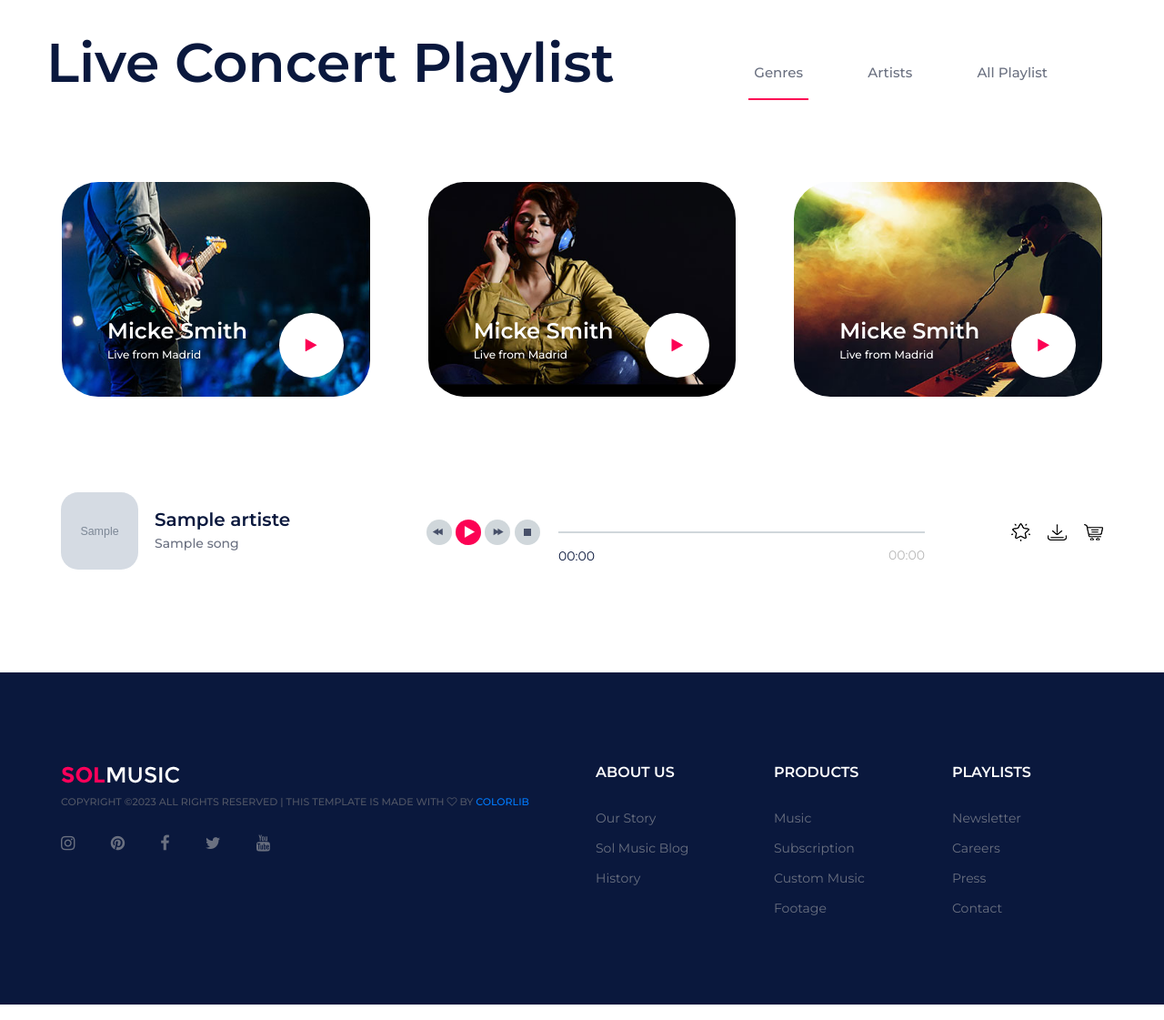
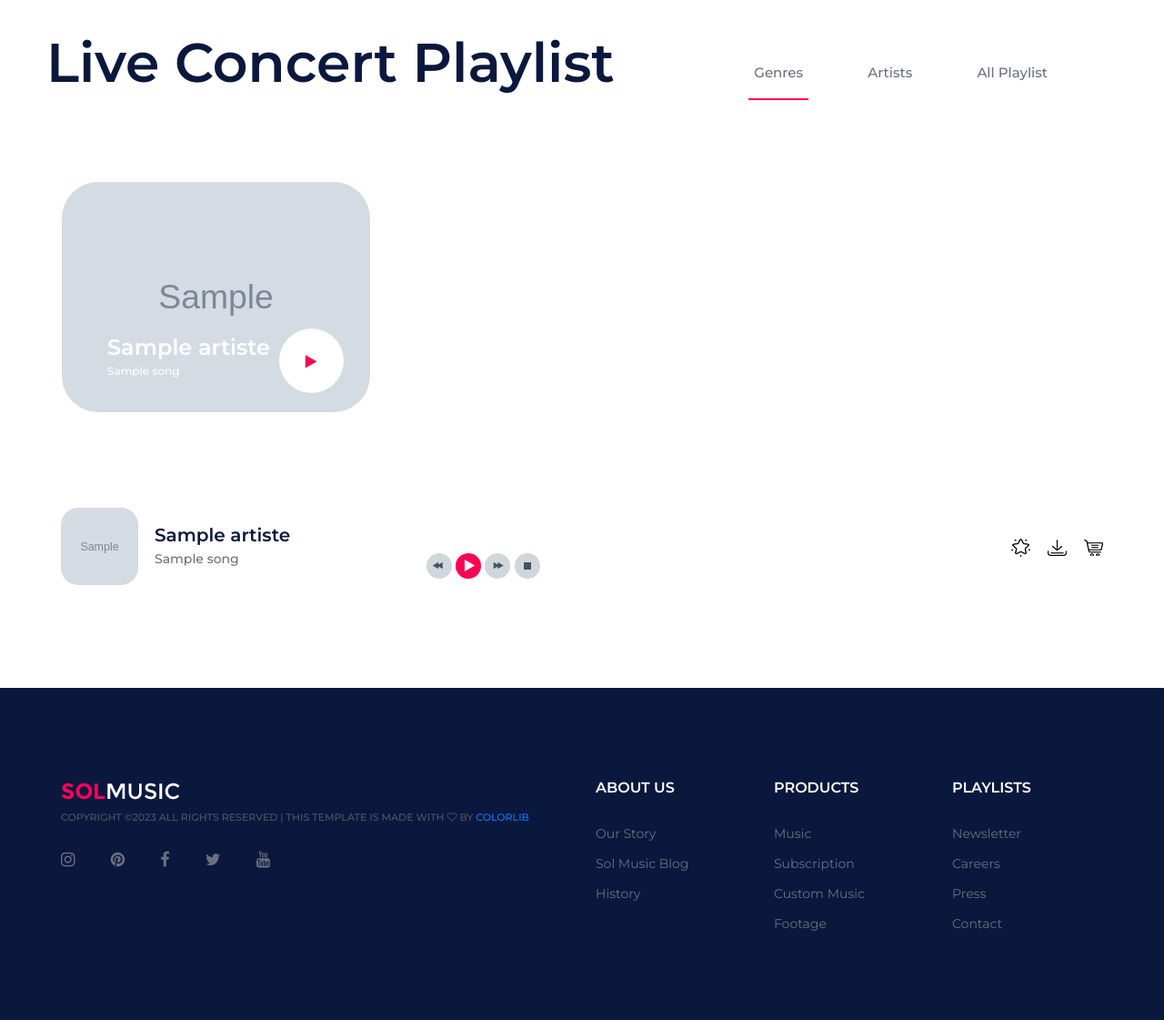
Before and after one commit to giiiiid/Karaoke, a Django app: template templates/category.html in a window 1280 px wide. Shown: the part 178-1299 px from the top of the page at 91% size. Run offline with Django 3.2, Linux system fonts and the light colour scheme; the template is opened without the code that fills it: most values are stand-ins (such as "Sample title", 1, 10 or a date in 2020); grey boxes marked "Sample" are stand-in pictures; some libraries are stand-ins or nearby versions.

Commit message:
4th commit

```diff
--- a/admin.py
+++ b/admin.py
@@ -1,5 +1,6 @@
 from django.contrib import admin
-from .models import Authentication, Song
+from .models import Authentication, Song, Artist
 # Register your models here.
 admin.site.register(Authentication)
 admin.site.register(Song)
+admin.site.register(Artist)
--- a/static/js/jplayerInit.js
+++ b/static/js/jplayerInit.js
@@ -1,114 +1,128 @@
-// jPlayer Initialization
+// // jPlayer Initialization
 
-(function($) {
+// (function($) {
 
-	initSinglePlayer();
+// 	initSinglePlayer();
 
-	function initSinglePlayer() {
-		var players = $('.jplayer');
-		players.each( function(e) {
-			var player = $(this);
-			var ancestor = player.data('ancestor');
-			var songUrl = player.data('url');
-			player.jPlayer({
-				ready: function () {
-					$(this).jPlayer("setMedia", {
-						mp3:songUrl
-					});
-				},
-				play: function() { // To avoid multiple jPlayers playing together.
-					$(this).jPlayer("pauseOthers");
-					try {
-						wavesurfer.pause();
-					} catch(err) {
-						return;
-					}
-				},
-				swfPath: "jPlayer",
-				supplied: "mp3",
-				cssSelectorAncestor: ancestor,
-				wmode: "window",
-				globalVolume: false,
-				useStateClassSkin: true,
-				autoBlur: false,
-				smoothPlayBar: true,
-				keyEnabled: true,
-				solution: 'html',
-				preload: 'metadata',
-				volume: 0.8,
-				muted: false,
-				backgroundColor: '#000000',
-				errorAlerts: false,
-				warningAlerts: false
-			});
-		});
-	}
+// 	function initSinglePlayer() {
+// 		var players = $('.jplayer');
+// 		players.each( function(e) {
+// 			var player = $(this);
+// 			var ancestor = player.data('ancestor');
+// 			var songUrl = player.data('url');
+// 			player.jPlayer({
+// 				ready: function () {
+// 					$(this).jPlayer("setMedia", {
+// 						mp3:songUrl
+// 					});
+// 				},
+// 				play: function() { // To avoid multiple jPlayers playing together.
+// 					$(this).jPlayer("pauseOthers");
+// 					try {
+// 						wavesurfer.pause();
+// 					} catch(err) {
+// 						return;
+// 					}
+// 				},
+// 				swfPath: "jPlayer",
+// 				supplied: "mp3",
+// 				cssSelectorAncestor: ancestor,
+// 				wmode: "window",
+// 				globalVolume: false,
+// 				useStateClassSkin: true,
+// 				autoBlur: false,
+// 				smoothPlayBar: true,
+// 				keyEnabled: true,
+// 				solution: 'html',
+// 				preload: 'metadata',
+// 				volume: 0.8,
+// 				muted: false,
+// 				backgroundColor: '#000000',
+// 				errorAlerts: false,
+// 				warningAlerts: false
+// 			});
+// 		});
+// 	}
 
-	function currentTimeAlign () {
-		$('.jp-progress').each(function() {
-			var jpPBarW = $(this).find('.jp-play-bar').innerWidth();
-			if(jpPBarW > 40 ) {
-				$(this).addClass('middle');
-			} else {
-				$(this).removeClass('middle');
-			}
-		});
-	}
-	setInterval(currentTimeAlign, 10);
+// 	function currentTimeAlign () {
+// 		$('.jp-progress').each(function() {
+// 			var jpPBarW = $(this).find('.jp-play-bar').innerWidth();
+// 			if(jpPBarW > 40 ) {
+// 				$(this).addClass('middle');
+// 			} else {
+// 				$(this).removeClass('middle');
+// 			}
+// 		});
+// 	}
+// 	setInterval(currentTimeAlign, 10);
 
 
 
-	$('.single_player').each( function() {
-		// var ffaction;
-		var rwaction,
-			rewinding,
-			fastforward,
-			thisItem = $(this),
-			player = thisItem.find('.jplayer');
+// 	$('.single_player').each( function() {
+// 		// var ffaction;
+// 		var rwaction,
+// 			rewinding,
+// 			fastforward,
+// 			thisItem = $(this),
+// 			player = thisItem.find('.jplayer');
 
-		thisItem.find('.jp-next').click(function (e) {
-			FastforwardTrack();
-		});
+// 		thisItem.find('.jp-next').click(function (e) {
+// 			FastforwardTrack();
+// 		});
 
-		thisItem.find('.jp-prev').click(function (e) {
-			RewindTrack();
-		});
+// 		thisItem.find('.jp-prev').click(function (e) {
+// 			RewindTrack();
+// 		});
 
 
-		function GetPlayerProgress() {
-			return (thisItem.find('.jp-play-bar').width() / $('.jp-seek-bar').width() * 100);
-		}
+// 		function GetPlayerProgress() {
+// 			return (thisItem.find('.jp-play-bar').width() / $('.jp-seek-bar').width() * 100);
+// 		}
 
-		function RewindTrack() {
-			//Get current progress and decrement
-			var currentProgress = GetPlayerProgress();
-			var futureProgress = currentProgress - 5;
-			//If it goes past the starting point - stop rewinding and pause
-			if (futureProgress <= 0) {
-				rewinding = false;
-				window.clearInterval(rwaction);
-				player.jPlayer("pause", 0);
-			}
-			//Continue rewinding
-			else {
-				player.jPlayer("playHead", parseInt(futureProgress, 10));
-			}
-		}
+// 		function RewindTrack() {
+// 			//Get current progress and decrement
+// 			var currentProgress = GetPlayerProgress();
+// 			var futureProgress = currentProgress - 5;
+// 			//If it goes past the starting point - stop rewinding and pause
+// 			if (futureProgress <= 0) {
+// 				rewinding = false;
+// 				window.clearInterval(rwaction);
+// 				player.jPlayer("pause", 0);
+// 			}
+// 			//Continue rewinding
+// 			else {
+// 				player.jPlayer("playHead", parseInt(futureProgress, 10));
+// 			}
+// 		}
 
-		function FastforwardTrack() {
-			//Get current progress and increment
-			var currentProgress = GetPlayerProgress();
-			var futureProgress = currentProgress + 5;
-			//If the percentage exceeds the max - stop fast forwarding at the end.
-			if (futureProgress >= 100) {
-				fastforward = false;
-				window.clearInterval(ffaction);
-				player.jPlayer("playHead", parseInt($('.jp-duration').text().replace(':', '')));
-			}
-			else {
-				player.jPlayer("playHead", parseInt(futureProgress, 10));
-			}
-		}
-	});
+// 		function FastforwardTrack() {
+// 			//Get current progress and increment
+// 			var currentProgress = GetPlayerProgress();
+// 			var futureProgress = currentProgress + 5;
+// 			//If the percentage exceeds the max - stop fast forwarding at the end.
+// 			if (futureProgress >= 100) {
+// 				fastforward = false;
+// 				window.clearInterval(ffaction);
+// 				player.jPlayer("playHead", parseInt($('.jp-duration').text().replace(':', '')));
+// 			}
+// 			else {
+// 				player.jPlayer("playHead", parseInt(futureProgress, 10));
+// 			}
+// 		}
+// 	});
 
-})(jQuery);
+// })(jQuery);
+
+var audio = document.getElementById('audio');
+var playpause = document.getElementById("play");
+
+
+function togglePlayPause() {
+   if (audio.paused || audio.ended) {
+      playpause.title = "Pause";
+      audio.play();
+   } else {
+      playpause.title = "Play";
+      audio.pause();
+   }
+}
--- a/templates/blog.html
+++ b/templates/blog.html
@@ -62,7 +62,6 @@
 				<ul class="sub-menu">
 					<li><a href="{% url 'category' %}">Category</a></li>
 					<li><a href="{% url 'playlist' %}">Playlist</a></li>
-					<li><a href="{% url 'artist' %}">Artist</a></li>
 					<li><a href="{% url 'blog' %}">Blog</a></li>
 					<li><a href="{% url 'contact' %}">Contact</a></li>
 				</ul>
--- a/templates/category.html
+++ b/templates/category.html
@@ -63,13 +63,12 @@
 				<ul class="sub-menu">
 					<li><a href="{% url 'category' %}">Category</a></li>
 					<li><a href="{% url 'playlist' %}">Playlist</a></li>
-					<li><a href="{% url 'artist' %}">Artist</a></li>
 					<li><a href="{% url 'blog' %}">Blog</a></li>
-					<li><a href="contact.html">Contact</a></li>
+					<li><a href="{% url 'contact' %}">Contact</a></li>
 				</ul>
 			</li>
 			<li><a href="{% url 'blog' %}">News</a></li>
-			<li><a href="contact.html">Contact</a></li>
+			<li><a href="{% url 'contact' %}">Contact</a></li>
 		</ul>
 	</header>
 	<!-- Header section end -->
@@ -89,36 +88,18 @@
 			</div>
 			<div class="category-items">
 				<div class="row">
+					{%for song in songs %}
 					<div class="col-md-4">
 						<div class="category-item">
-							<img src="{% static 'img/playlist/9.jpg' %}" alt="">
+							<img src="{{ song.cover_image.url }}" alt="">
 							<div class="ci-text">
-								<h4>Micke Smith</h4>
-								<p>Live from Madrid</p>
+								<h4>{{song.artiste}}</h4>
+								<p>{{song.song_name}}</p>
 							</div>
-							<a href="{% url 'artist' %}" class="ci-link"><i class="fa fa-play"></i></a>
+							<a href="{% url 'artist' song.id %}" class="ci-link"><i class="fa fa-play"></i></a>
 						</div>
 					</div>
-					<div class="col-md-4">
-						<div class="category-item">
-							<img src="{% static 'img/playlist/2.jpg' %}" alt="">
-							<div class="ci-text">
-								<h4>Micke Smith</h4>
-								<p>Live from Madrid</p>
-							</div>
-							<a href="{% url 'artist' %}" class="ci-link"><i class="fa fa-play"></i></a>
-						</div>
-					</div>
-					<div class="col-md-4">
-						<div class="category-item">
-							<img src="{% static 'img/playlist/7.jpg' %}" alt="">
-							<div class="ci-text">
-								<h4>Micke Smith</h4>
-								<p>Live from Madrid</p>
-							</div>
-							<a href="{% url 'artist' %}" class="ci-link"><i class="fa fa-play"></i></a>
-						</div>
-					</div>
+					{%endfor%}
 				</div>
 			</div>
 		</div>
@@ -134,7 +115,7 @@
 				<div class="row">
 					<div class="col-lg-4">
 						<div class="song-info-box">
-							<img src="{{song.cover_image.url}}" alt="">
+							<a href="{% url 'artist' song.id %}"><img src="{{song.cover_image.url}}" alt=""></a>
 							<div class="song-info">
 								<h4>{{song.artiste}}</h4>
 								<p>{{song.song_name}}</p>
@@ -143,34 +124,16 @@
 					</div>
 					<div class="col-lg-6">
 						<div class="single_player_container">
-							<div class="single_player">
-								<div class="jp-jplayer jplayer" data-ancestor=".jp_container_1" data-url="{{song.audio_file.url}}"></div>
-								<div class="jp-audio jp_container_1" role="application" aria-label="media player">
-									<div class="jp-gui jp-interface">
-
-										<!-- Player Controls -->
-										<div class="player_controls_box">
-											<button class="jp-prev player_button" tabindex="0"></button>
-											<button class="jp-play player_button" tabindex="0"></button>
-											<button class="jp-next player_button" tabindex="0"></button>
-											<button class="jp-stop player_button" tabindex="0"></button>
-										</div>
-										<!-- Progress Bar -->
-										<div class="player_bars">
-											<div class="jp-progress">
-												<div class="jp-seek-bar">
-													<div>
-														<div class="jp-play-bar"><div class="jp-current-time" role="timer" aria-label="time">0:00</div></div>
-													</div>
-												</div>
-											</div>
-											<div class="jp-duration ml-auto" role="timer" aria-label="duration">00:00</div>
-										</div>
-									</div>
-									<div class="jp-no-solution">
-										<span>Update Required</span>
-										To play the media you will need to either update your browser to a recent version or update your <a href="http://get.adobe.com/flashplayer/" target="_blank">Flash plugin</a>
-									</div>
+							<div id="wavePlayer" class="clierfix">
+								<div id="audiowave" data-waveurl="{{song.audio_file.url}}"></div>
+								<div id="currentTime"></div>
+								<div id="clipTime"></div>
+								<!-- Player Controls -->
+								<div class="wavePlayer_controls">
+									<button class="jp-prev player_button" onclick="wavesurfer.skipBackward();"></button>
+									<button class="jp-play player_button" onclick="wavesurfer.playPause();"></button>
+									<button class="jp-next player_button" onclick="wavesurfer.skipForward();"></button>
+									<button class="jp-stop player_button" onclick="wavesurfer.stop();"></button>
 								</div>
 							</div>
 						</div>
--- a/templates/contact.html
+++ b/templates/contact.html
@@ -56,7 +56,6 @@
 				<ul class="sub-menu">
 					<li><a href="{% url 'category' %}">Category</a></li>
 					<li><a href="{% url 'playlist' %}">Playlist</a></li>
-					<li><a href="{% url 'artist' %}">Artist</a></li>
 					<li><a href="{% url 'blog' %}">Blog</a></li>
 					<li><a href="{% url 'contact' %}">Contact</a></li>
 				</ul>
--- a/templates/home.html
+++ b/templates/home.html
@@ -62,7 +62,6 @@
 				<ul class="sub-menu">
 					<li><a href="{% url 'category' %}">Category</a></li>
 					<li><a href="{% url 'playlist' %}">Playlist</a></li>
-					<li><a href="{% url 'artist' %}">Artist</a></li>
 					<li><a href="{% url 'blog' %}">Blog</a></li>
 					<li><a href="{% url 'contact' %}">Contact</a></li>
 				</ul>
--- a/templates/playlist.html
+++ b/templates/playlist.html
@@ -62,7 +62,6 @@
 				<ul class="sub-menu">
 					<li><a href="{% url 'category' %}">Category</a></li>
 					<li><a href="{% url 'playlist' %}">Playlist</a></li>
-					<li><a href="{% url 'artist' %}">Artist</a></li>
 					<li><a href="{% url 'blog' %}">Blog</a></li>
 					<li><a href="{% url 'contact' %}">Contact</a></li>
 				</ul>
--- a/urls.py
+++ b/urls.py
@@ -5,7 +5,7 @@ from django.conf import settings
 
 urlpatterns = [
     path('home', views.home, name='home'),
-    path('artist', views.artist, name='artist'),
+    path('artist/<str:id>', views.artist, name='artist'),
     path('blog', views.blog, name='blog'),
     path('category', views.category, name='category'),
     path('playlist', views.playlist, name='playlist'),
```
Also changed, not shown: models.py (+10 -0 lines), templates/artist.html (+6 -8 lines), views.py (+5 -3 lines), migrations/0004_song_genre_song_producer.py (added), migrations/0005_artiste.py (added), migrations/0006_artist_delete_artiste.py (added).
